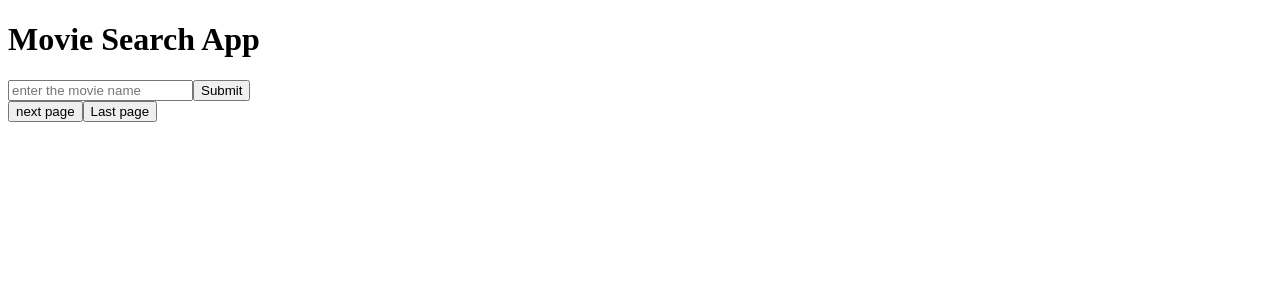
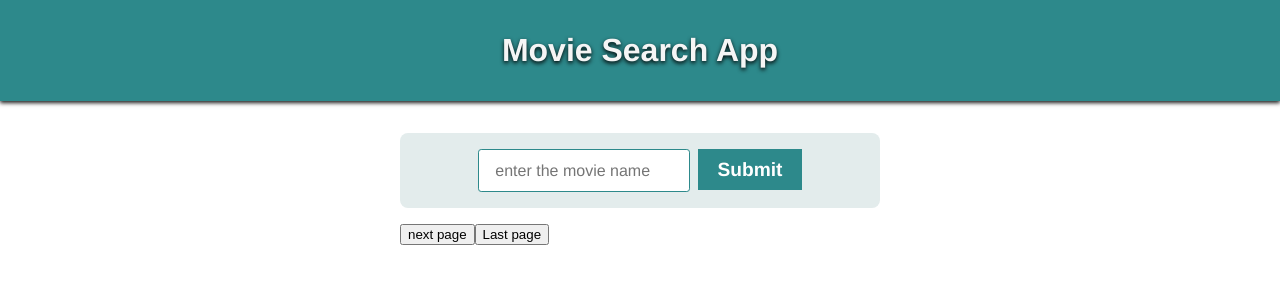
Before and after one commit to codeharman/Movie-search-app, a React (Vite) app: page / in a window 1280 px wide. Shown: the top 300 px of the page. Built offline with nearby package versions, Linux system fonts and the light colour scheme.

Commit message:
styling made for the nav, search bar

```diff
--- a/src/components/Nav.jsx
+++ b/src/components/Nav.jsx
@@ -1,7 +1,7 @@
 export default function Nav(){
   return (
-    <>
-      <h1>Movie Search App</h1>
-    </>
+    <div className="nav">
+      <h1 className="nav-header">Movie Search App</h1>
+    </div>
   )
 }
--- a/src/components/Search.jsx
+++ b/src/components/Search.jsx
@@ -36,13 +36,14 @@ export default function Search(){
   }, [page, query])
 
   return (
-    <>
-    <div>
+    <div className="container">
+      <div className="search">
         <form onSubmit={searchMovie}>
-        <input value={query} onChange={(e) => setQuery(e.target.value)} type="text" placeholder="enter the movie name"/>
-        <button type="submit">Submit</button>
+          <input className="search-input" value={query} onChange={(e) => setQuery(e.target.value)} type="text" placeholder="enter the movie name"/>
+          <button className="search-btn" type="submit">Submit</button>
         </form>
       </div>
+      <div className="render">
         {movies.map((movie) => (
           <Render
           key={movie.imdbID}
@@ -50,6 +51,7 @@ export default function Search(){
         ))}
         <button onClick={() => setPage(prev => prev + 1)}>next page</button>
         <button onClick={() => setPage(prev => Math.max(prev - 1, 1))}>Last page</button>
-    </>
+      </div>
+    </div>
   )
 }
--- a/src/index.css
+++ b/src/index.css
@@ -0,0 +1,79 @@
+*, *::after, *::before {
+  box-sizing: border-box;
+}
+
+body {
+  color: #1c1c1c;
+  background: white;
+  font-family: Helvetica, sans-serif;
+  margin: 0;
+}
+
+.nav {
+  background-color: #2d898b;
+  padding: 2em 3em;
+  text-align: center;
+  box-shadow: 0px 2px 4px #1c1c1c;
+  max-width: 30em;
+}
+
+.nav-header {
+  margin: 0;
+  color: whitesmoke;
+  text-shadow: 0px 2px 4px black;
+}
+
+.container {
+  display: grid;
+  place-content: center;
+  max-width: 30em;
+  padding: 1em;
+}
+
+.search {
+  background-color: #e3ecec;
+  padding: 1em .8em;
+  margin-top: 1em;
+  margin-bottom: 1em;
+  border-radius: .5em;
+  min-width: 22em;
+  display: flex;
+  justify-content: center;
+  align-content: center;
+}
+
+.search-input {
+  padding: .7em 1em;
+  border-radius: .2em;
+  border: .1em solid #2d898b;
+  margin-right: .5em;
+  font-family: inherit;
+  font-size: medium;
+}
+
+.search-btn {
+  padding: .5em 1em;
+  border: none;
+  background-color: #2d898b;
+  font-family: inherit;
+  color: white;
+  font-size: larger;
+  font-weight: 600;
+}
+
+.render {
+  max-width: 30em;
+}
+
+@media screen and (min-width: 481px) {
+  .nav {
+    max-width: 100%;
+  }
+  .container {
+    max-width: 100%;
+  }
+
+  .search {
+    min-width: 30em;
+  }
+}
```
Lines whose indentation alone changed are shown as unchanged.
